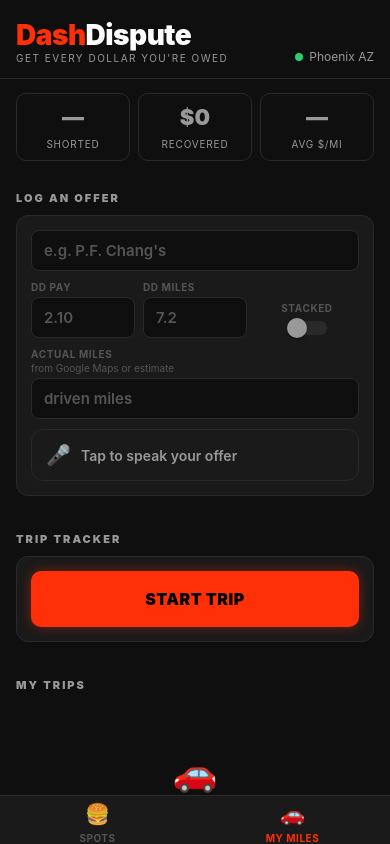
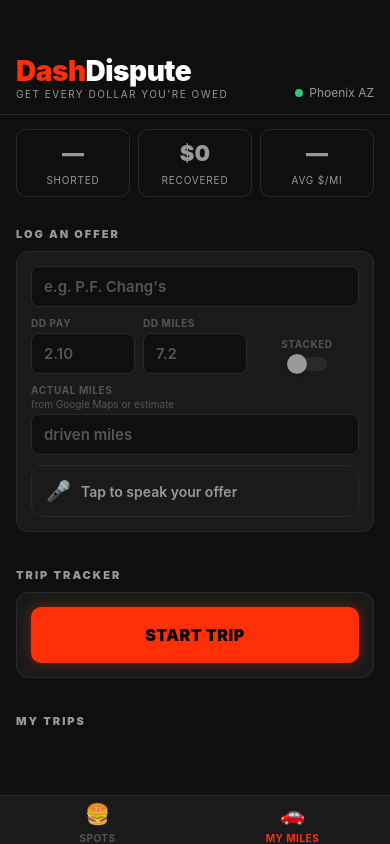
Before and after one commit to esg5000/holdup-native, a React Native app: screen / in a window 390 px wide. Built offline with nearby package versions, Linux system fonts and the light colour scheme.

Commit message:
restore header paddingTop 56 to clear status bar

```diff
--- a/app/screens/MilesScreen.js
+++ b/app/screens/MilesScreen.js
@@ -794,7 +794,7 @@
     justifyContent: 'space-between',
     alignItems: 'flex-end',
     paddingHorizontal: 16,
-    paddingTop: 20,
+    paddingTop: 56,
     paddingBottom: 14,
     borderBottomWidth: 1,
     borderBottomColor: C.border,
--- a/app/screens/SpotsScreen.js
+++ b/app/screens/SpotsScreen.js
@@ -846,7 +846,7 @@
     justifyContent: 'space-between',
     alignItems: 'flex-end',
     paddingHorizontal: 16,
-    paddingTop: 20,
+    paddingTop: 56,
     paddingBottom: 14,
     borderBottomWidth: 1,
     borderBottomColor: C.border,
```
